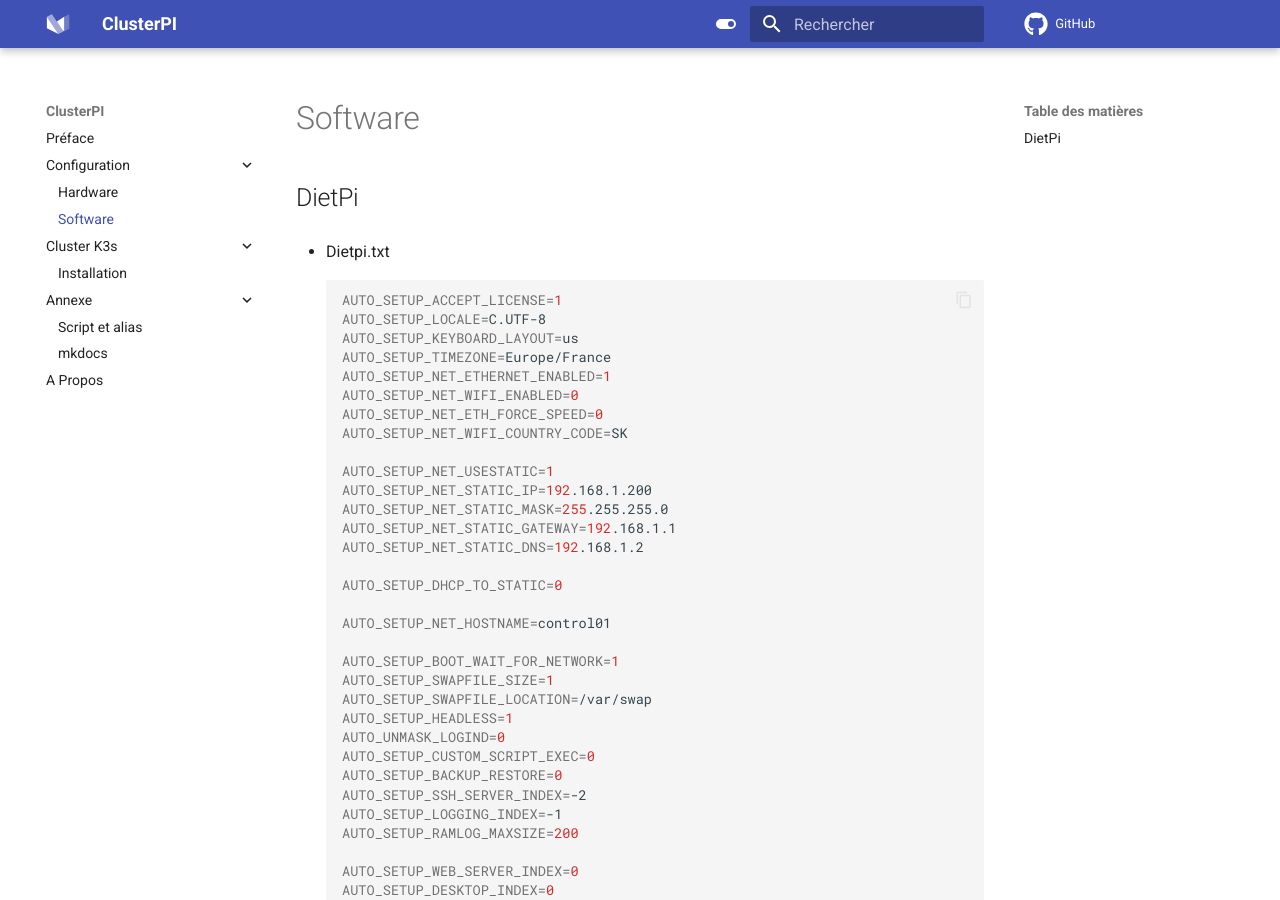
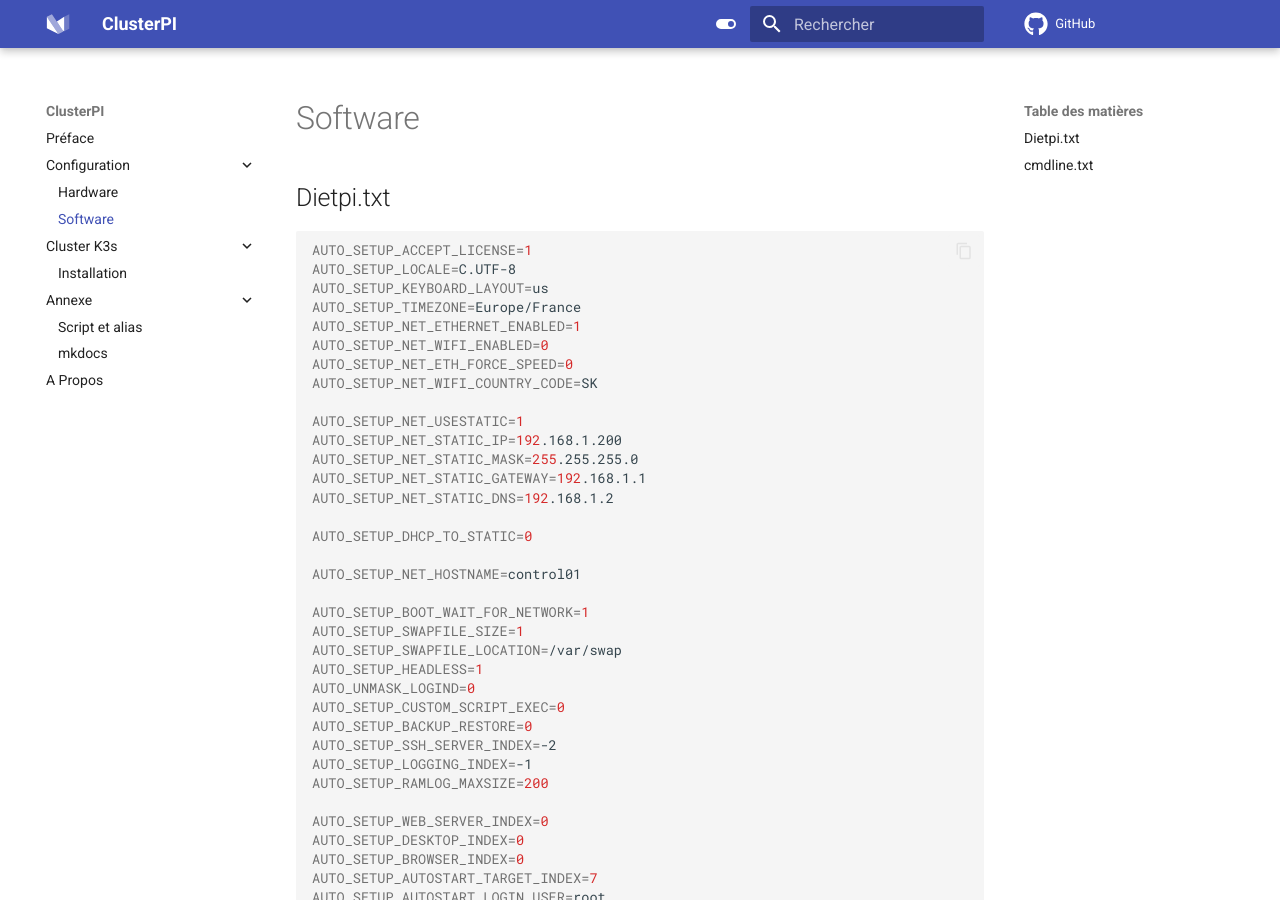
Before and after one commit to kayoo123/cluster-pi, an MkDocs documentation site: the page built from docs/config/software.md, in a window 1280 px wide and 900 px high. Built offline with MkDocs 1.6.1 and Material for MkDocs 9.7.7, drawn with Linux system fonts in a browser that asks for light colours; comment, search, counter and statistics services are not loaded.

Commit message:
Update software.md

````diff
--- a/docs/config/software.md
+++ b/docs/config/software.md
@@ -1,6 +1,5 @@
-## DietPi
 
-- Dietpi.txt
+## Dietpi.txt
 ```bash
 AUTO_SETUP_ACCEPT_LICENSE=1
 AUTO_SETUP_LOCALE=C.UTF-8
@@ -96,7 +95,7 @@ DEV_GITOWNER=MichaIng
 #------------------------------------------------------------------------------------------------------
 ```
 
-- cmdline.txt
+## cmdline.txt
 
 Ajouter a la fin : `group_enable=cpuset cgroup_enable=memory cgroup_memory=1`
 ```bash
````
